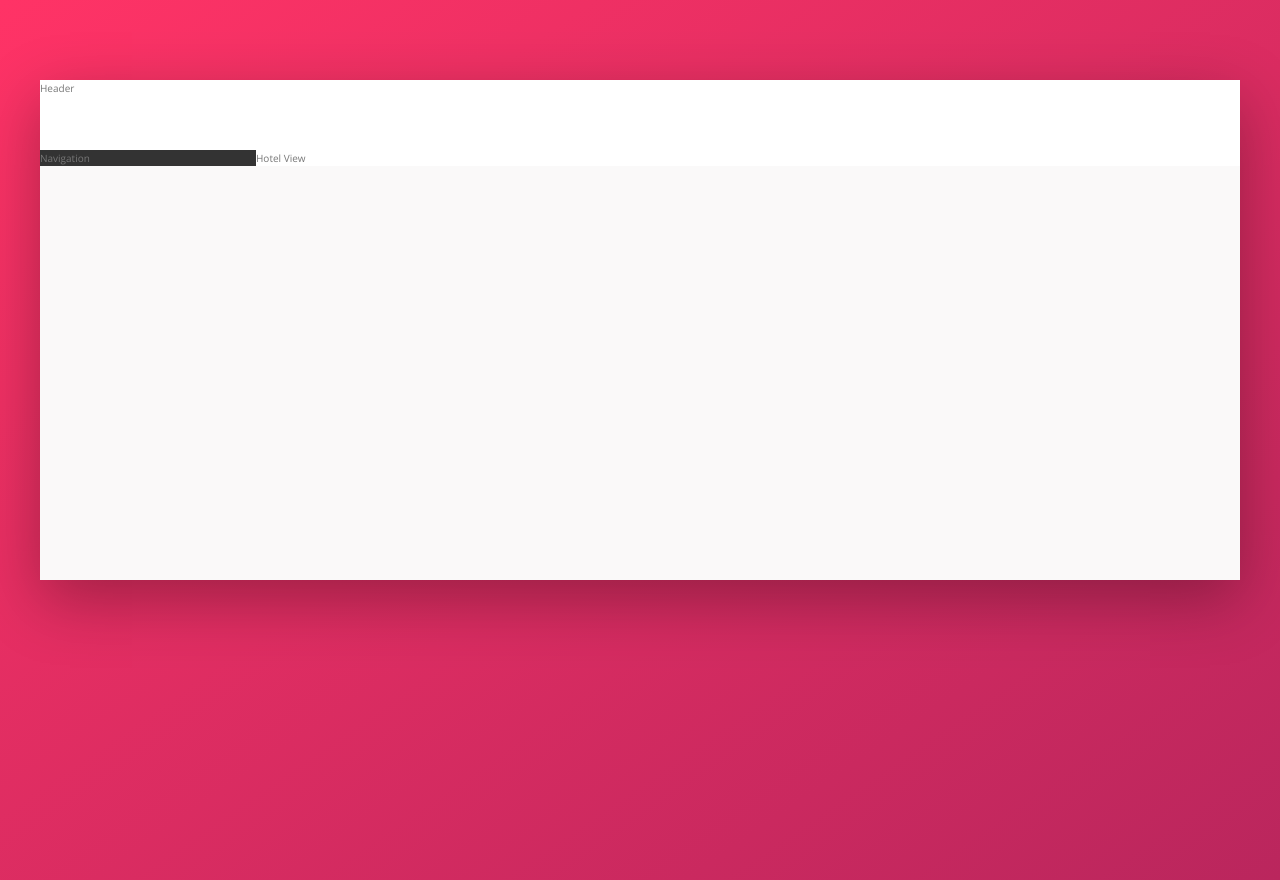
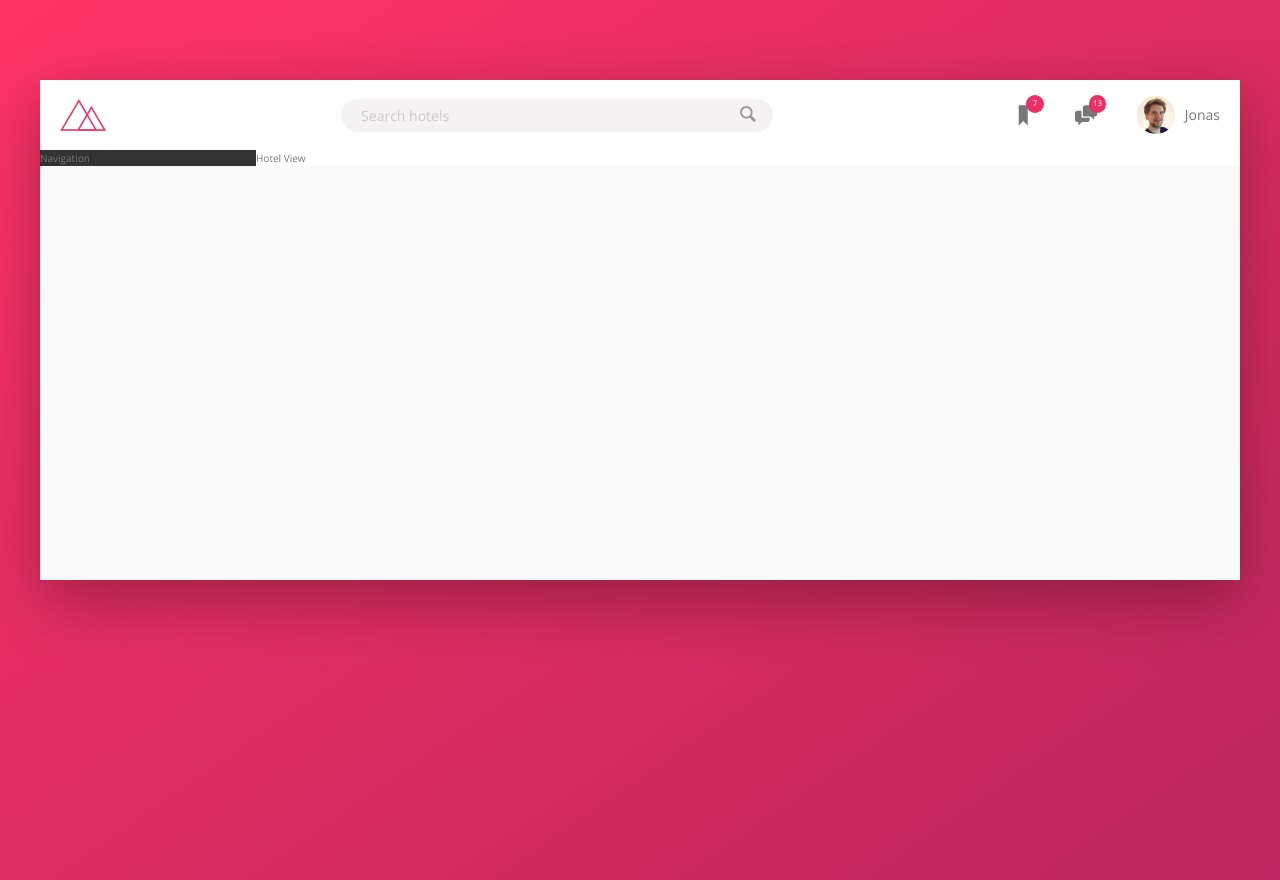
Before and after one commit to vedascript/trillo, a website: page index.html in a window 1280 px wide. Drawn offline with nearby package versions, Linux system fonts and the light colour scheme.

Commit message:
navbar added

```diff
--- a/index.html
+++ b/index.html
@@ -14,17 +14,40 @@
     <title>trillo &mdash; Your all-in-one booking app</title>
   </head>
   <body>
-    <div class='container'>
-      <header class='header'>
-        Header
+    <div class="container">
+      <header class="header">
+        <img src="img/logo.png" alt="logo" class="logo" />
+
+        <form action="#" class="search">
+          <input type="text" class="search_input" placeholder="Search hotels" />
+          <button class="search_button">
+            <svg class="search_icon">
+              <use xlink:href="img/sprite.svg#icon-magnifying-glass"></use>
+            </svg>
+          </button>
+        </form>
+        <nav class="user-nav">
+          <div class="user-nav_icon-box">
+            <svg class="user-nav_icon">
+              <use xlink:href="img/sprite.svg#icon-bookmark"></use>
+            </svg>
+            <span class="user-nav_notification">7</span>
+          </div>
+          <div class="user-nav_icon-box">
+            <svg class="user-nav_icon">
+              <use xlink:href="img/sprite.svg#icon-chat"></use>
+            </svg>
+            <span class="user-nav_notification">13</span>
+          </div>
+          <div class="user-nav_user">
+            <img src="img/user.jpg" alt="user" class="user-nav_user-photo" />
+            <span class="user-nav_user_name">Jonas</span>
+          </div>
+        </nav>
       </header>
-      <div class='content'>
-        <nav class='sidebar'>
-          Navigation
-        </nav>
-        <main class='hotel-view'>
-           Hotel View
-        </main>
+      <div class="content">
+        <nav class="sidebar">Navigation</nav>
+        <main class="hotel-view">Hotel View</main>
       </div>
     </div>
   </body>
--- a/sass/_components.scss
+++ b/sass/_components.scss
@@ -0,0 +1,110 @@
+.logo {
+  height: 3.25rem;
+  margin-left: 2rem;
+}
+
+.search {
+  flex: 0 0 40%;
+
+  display: flex;
+  align-items: center;
+  justify-content: center;
+
+  &_input {
+    font-family: inherit;
+    font-size: inherit;
+    color: inherit;
+    background-color: var(--color-grey-light-2);
+    border: none;
+    padding: 0.7rem 2rem;
+    border-radius: 100px;
+    width: 90%;
+    transition: all 0.2s;
+    margin-right: -3.5rem;
+
+    &:focus {
+      outline: none;
+      width: 100%;
+      background-color: var(--color-grey-light-3);
+    }
+
+    &::-webkit-input-placeholder {
+      font-weight: 100;
+      color: var(--color-grey-light-4);
+    }
+  }
+  &_button {
+    border: none;
+    cursor: pointer;
+    background-color: var(--color-grey-light-2);
+
+    &:focus {
+      outline: none;
+      background-color: var(--color-grey-light-3);
+    }
+
+    &:active {
+      transform: translateY(2px);
+      background-color: var(--color-grey-light-3);
+    }
+  }
+  &_icon {
+    height: 2rem;
+    width: 2rem;
+    fill: var(--color-grey-dark-3);
+  }
+}
+
+.user-nav {
+  align-self: stretch;
+  display: flex;
+  align-items: center;
+
+  & > * {
+    padding: 0 2rem;
+    cursor: pointer;
+    height: 100%;
+    display: flex;
+    align-items: center;
+  }
+
+  & > *:hover {
+    background-color: var(--color-grey-light-2);
+  }
+
+  &_icon-box {
+    position: relative;
+  }
+
+  &_icon {
+    height: 2.25rem;
+    width: 2.25rem;
+    fill: var(--color-grey-dark-2);
+  }
+
+  &_notification {
+    font-size: 0.8rem;
+    height: 1.75rem;
+    width: 1.75rem;
+    border-radius: 100px;
+    background-color: var(--color-primary);
+    color: #fff;
+    position: absolute;
+    top: 1.5rem;
+    right: 1.1rem;
+
+    display: flex;
+    justify-content: center;
+    align-items: center;
+  }
+
+  &_user {
+  }
+  &_user-photo {
+    height: 3.75rem;
+    border-radius: 50%;
+    margin-right: 1rem;
+  }
+  &_user-name {
+  }
+}
--- a/sass/_layout.scss
+++ b/sass/_layout.scss
@@ -8,8 +8,13 @@
 
 .header {
   height: 7rem;
+  font-size: 14px;
   background-color: #fff;
   border-bottom: var(--color-grey-light-2);
+
+  display: flex;
+  justify-content: space-between;
+  align-items: center;
 }
 
 .content {
```
Also changed, not shown: css/style.css.
